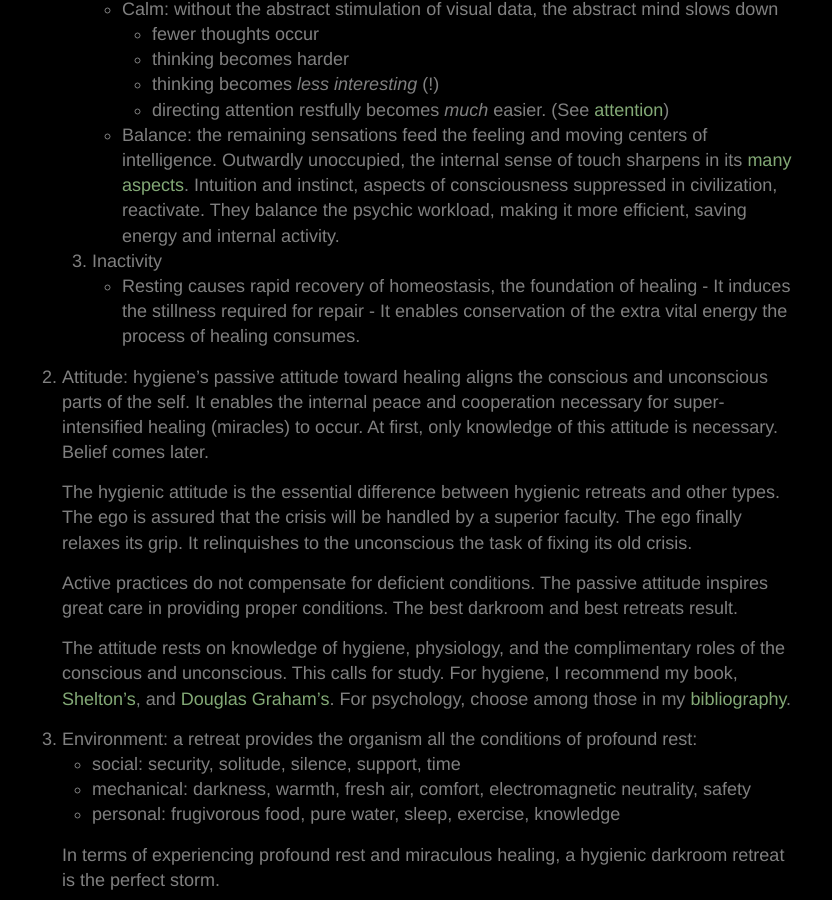
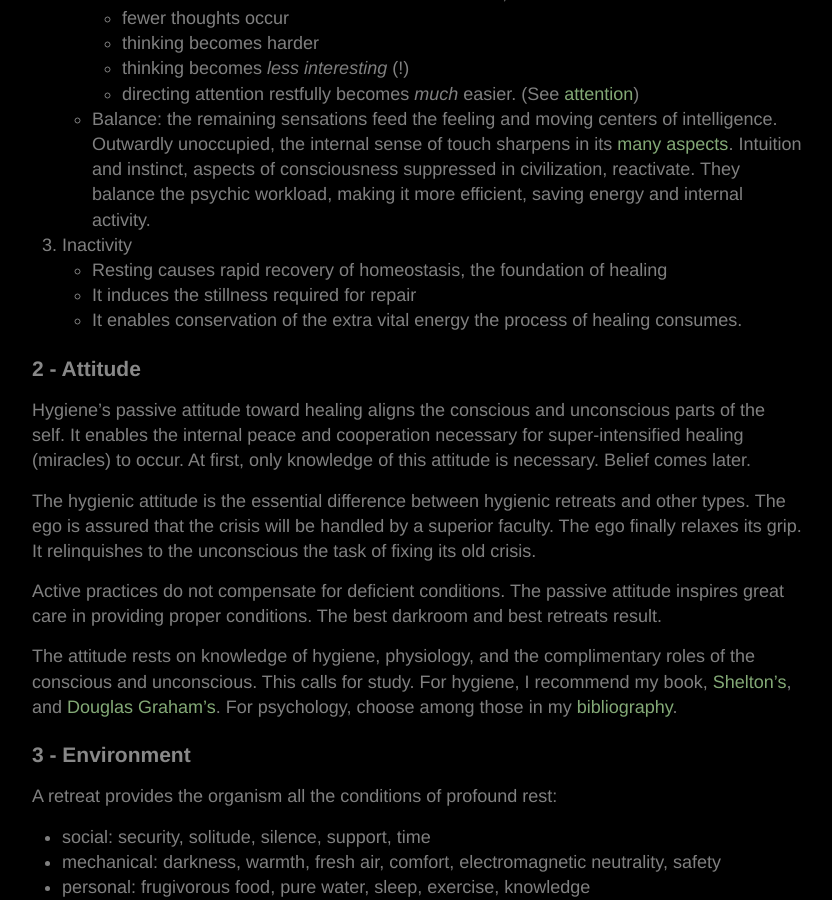
Before and after one commit to yodrew/yodrew.github.io, a Jekyll site: the page built from _pages/darkroom-retreat.md, in a window 1280 px wide and 900 px high, scrolled down 4097 px. Shown: the whole window, without its empty margins (223-1055 px from the left). Built offline with Jekyll 4.4.1, drawn with Linux system fonts in a browser that asks for light colours; some of the changed text lies outside the part shown.

```diff
--- a/_pages/darkroom-retreat.md
+++ b/_pages/darkroom-retreat.md
@@ -95,38 +95,46 @@ Hygienic darkroom retreating is that chance.
 
 At last we are prepared to understand the secret of why hygienic darkroom retreating works. There are three reasons: physiology, attitude, and environment
 
-1. Physiology
-	1. Circadian rhythms: We have a 24-hour wake-sleep cycle. It is governed by the circadian system. This system is controlled by a tiny region of the brain. It is called the [suprachiasmatic nucleus](https://en.wikipedia.org/wiki/suprachiasmatic_nucleus). It has an internal 24-hour clock and resets itself with light. It rests atop the optic chiasm, the intersection of the optic nerves coming from the backs of the eyes. The eyes send it a direct signal of the presence or absence of light. This is prior to the imagery in the signal decoded by the visual cortex of the brain.
+##### 1 - Physiology
 
-		The suprachiasmatic nucleus, for example, instructs the pineal gland to secrete a famous hormone, [melatonin](https://en.wikipedia.org/wiki/melatonin) into the bloodstream. This hormone causes us to sleep, dream, and lose appetite. In absolute extended darkness, the pineal gland _floods_ the body with melatonin, intensifying these restful processes.
+1. Circadian rhythms: We have a 24-hour wake-sleep cycle. It is governed by the circadian system. This system is controlled by a tiny region of the brain. It is called the [suprachiasmatic nucleus](https://en.wikipedia.org/wiki/suprachiasmatic_nucleus). It has an internal 24-hour clock and resets itself with light. It rests atop the optic chiasm, the intersection of the optic nerves coming from the backs of the eyes. The eyes send it a direct signal of the presence or absence of light. This is prior to the imagery in the signal decoded by the visual cortex of the brain.
 
-		Melatonin is but one of many hormones, nervous signals, and processes that facilitate the deep rest and sleep necessary to recover from and assimilate the benefits of waking life.
-	2. Destimulation
-		- Conservation: we conserve the energy consumed by sensory processing. It turns sensations into percepts, data into information. Almost half the brain is dedicated to sensory processing. Sight requires twice as much as all other senses combined. Darkness eliminates external visual data and minimizes other kinds.
-		- Calm: without the abstract stimulation of visual data, the abstract mind slows down
-			- fewer thoughts occur
-			- thinking becomes harder
-			- thinking becomes _less interesting_ (!)
-			- directing attention restfully becomes *much* easier. (See [attention](/protocol#attention))
+	The suprachiasmatic nucleus, for example, instructs the pineal gland to secrete a famous hormone, [melatonin](https://en.wikipedia.org/wiki/melatonin) into the bloodstream. This hormone causes us to sleep, dream, and lose appetite. In absolute extended darkness, the pineal gland _floods_ the body with melatonin, intensifying these restful processes.
 
-		- Balance: the remaining sensations feed the feeling and moving centers of intelligence. Outwardly unoccupied, the internal sense of touch sharpens in its [many aspects](https://en.wikipedia.org/wiki/Sense). Intuition and instinct, aspects of consciousness suppressed in civilization, reactivate. They balance the psychic workload, making it more efficient, saving energy and internal activity.
-	3. Inactivity
-		- Resting causes rapid recovery of homeostasis, the foundation of healing
+	Melatonin is but one of many hormones, nervous signals, and processes that facilitate the deep rest and sleep necessary to recover from and assimilate the benefits of waking life.
+
+2. Destimulation
+	- Conservation: we conserve the energy consumed by sensory processing. It turns sensations into percepts, data into information. Almost half the brain is dedicated to sensory processing. Sight requires twice as much as all other senses combined. Darkness eliminates external visual data and minimizes other kinds.
+	- Calm: without the abstract stimulation of visual data, the abstract mind slows down
+		- fewer thoughts occur
+		- thinking becomes harder
+		- thinking becomes _less interesting_ (!)
+		- directing attention restfully becomes *much* easier. (See [attention](/protocol#attention))
+	- Balance: the remaining sensations feed the feeling and moving centers of intelligence. Outwardly unoccupied, the internal sense of touch sharpens in its [many aspects](https://en.wikipedia.org/wiki/Sense). Intuition and instinct, aspects of consciousness suppressed in civilization, reactivate. They balance the psychic workload, making it more efficient, saving energy and internal activity.
+3. Inactivity
+	- Resting causes rapid recovery of homeostasis, the foundation of healing
 	- It induces the stillness required for repair
 	- It enables conservation of the extra vital energy the process of healing consumes.
-2. Attitude: hygiene's passive attitude toward healing aligns the conscious and unconscious parts of the self. It enables the internal peace and cooperation necessary for super-intensified healing (miracles) to occur. At first, only knowledge of this attitude is necessary. Belief comes later.
 
-	The hygienic attitude is the essential difference between hygienic retreats and other types. The ego is assured that the crisis will be handled by a superior faculty. The ego finally relaxes its grip. It relinquishes to the unconscious the task of fixing its old crisis.
+##### 2 - Attitude
 
-	Active practices do not compensate for deficient conditions. The passive attitude inspires great care in providing proper conditions. The best darkroom and best retreats result.
+Hygiene's passive attitude toward healing aligns the conscious and unconscious parts of the self. It enables the internal peace and cooperation necessary for super-intensified healing (miracles) to occur. At first, only knowledge of this attitude is necessary. Belief comes later.
 
-	The attitude rests on knowledge of hygiene, physiology, and the complimentary roles of the conscious and unconscious. This calls for study. For hygiene, I recommend my book, [Shelton's](/f/hygiene.pdf), and [Douglas Graham's](https://foodnsport.com). For psychology, choose among those in my [bibliography](/back/bibliography-influences).
-3. Environment: a retreat provides the organism all the conditions of profound rest:
-	- social: security, solitude, silence, support, time
-	- mechanical: darkness, warmth, fresh air, comfort, electromagnetic neutrality, safety
-	- personal: frugivorous food, pure water, sleep, exercise, knowledge
+The hygienic attitude is the essential difference between hygienic retreats and other types. The ego is assured that the crisis will be handled by a superior faculty. The ego finally relaxes its grip. It relinquishes to the unconscious the task of fixing its old crisis.
 
-	In terms of experiencing profound rest and miraculous healing, a hygienic darkroom retreat is the perfect storm.
+Active practices do not compensate for deficient conditions. The passive attitude inspires great care in providing proper conditions. The best darkroom and best retreats result.
+
+The attitude rests on knowledge of hygiene, physiology, and the complimentary roles of the conscious and unconscious. This calls for study. For hygiene, I recommend my book, [Shelton's](/f/hygiene.pdf), and [Douglas Graham's](https://foodnsport.com). For psychology, choose among those in my [bibliography](/back/bibliography-influences).
+
+##### 3 - Environment
+
+A retreat provides the organism all the conditions of profound rest:
+
+- social: security, solitude, silence, support, time
+- mechanical: darkness, warmth, fresh air, comfort, electromagnetic neutrality, safety
+- personal: frugivorous food, pure water, sleep, exercise, knowledge
+
+In terms of experiencing profound rest and miraculous healing, a hygienic darkroom retreat is the perfect storm.
 
 ### distinctions
 
```
Also changed, not shown: _pages/store/enroll.md (+0 -1 lines).
